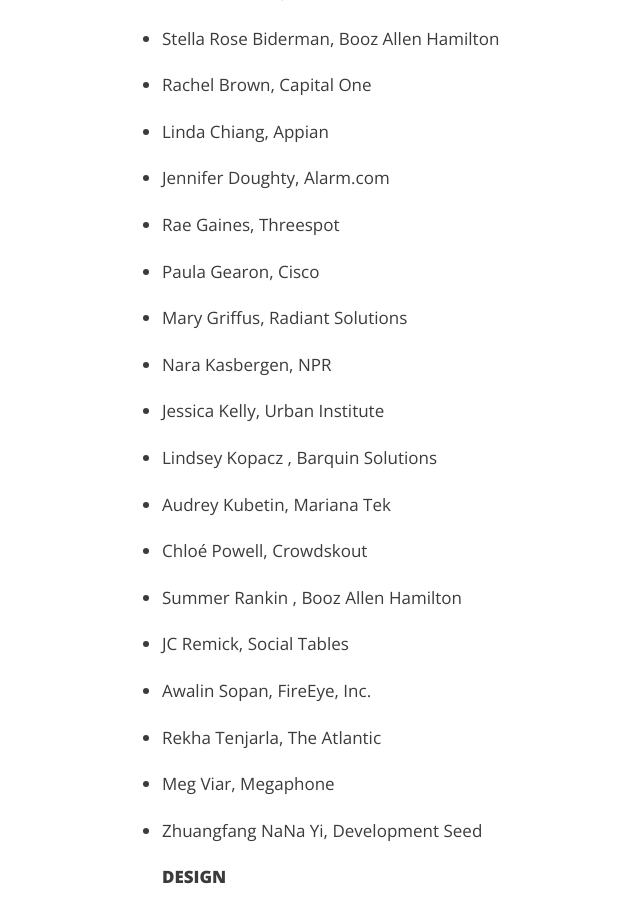
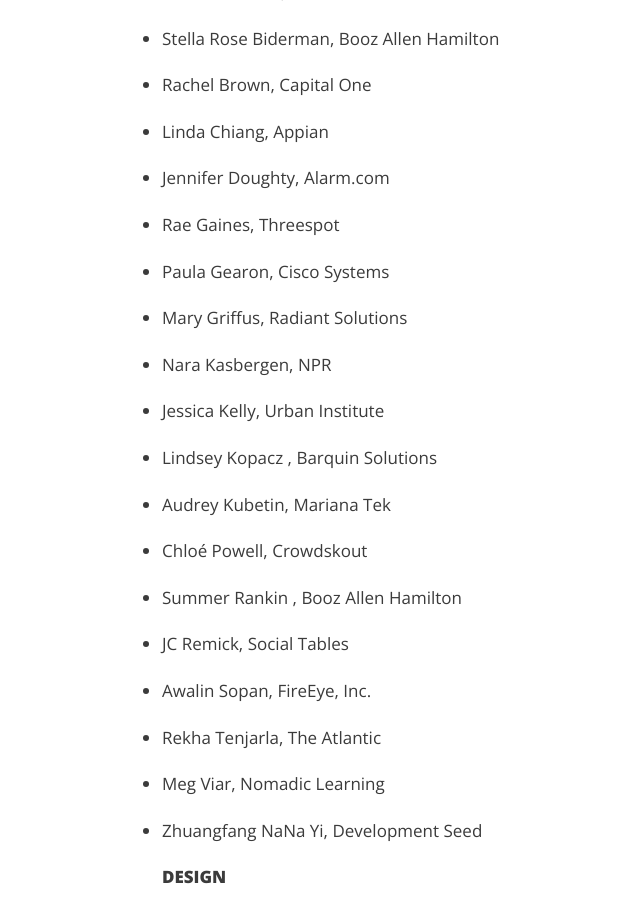
Before and after one commit to dcfemtech/dcfemtech.github.io, a Jekyll site: the page built from awards-2019-media.md, in a window 1280 px wide and 900 px high, scrolled down 1718 px. Shown: the whole window, without its empty margins (78-718 px from the left). Built offline with Jekyll 4.4.1, drawn with Linux system fonts in a browser that asks for light colours.

Commit message:
update names

```diff
--- a/awards-2019-media.md
+++ b/awards-2019-media.md
@@ -41,7 +41,7 @@
 
 * Rae Gaines, Threespot
 
-* Paula Gearon, Cisco
+* Paula Gearon, Cisco Systems
 
 * Mary Griffus, Radiant Solutions
 
@@ -63,7 +63,7 @@
 
 * Rekha Tenjarla, The Atlantic
 
-* Meg Viar, Megaphone
+* Meg Viar, Nomadic Learning
 
 * Zhuangfang NaNa Yi, Development Seed
 
--- a/awards.html
+++ b/awards.html
@@ -68,7 +68,7 @@
           <li>
             <img src="/assets/awards-2019/dcft.jpg" aria-hidden />
             <h3>Paula Gearon</h3>
-            <p>Cisco</p>
+            <p>Cisco Systems</p>
           </li>
           <li>
             <img src="/assets/awards-2019/code/Mary.jpg" aria-hidden />
@@ -124,7 +124,7 @@
           <li>
             <img src="/assets/awards-2019/code/Meg.jpg" aria-hidden />
             <h3>Meg Viar</h3>
-            <p>Megaphone</p>
+            <p>Nomadic Learning</p>
           </li>
           <li>
             <img src="/assets/awards-2019/code/Zhuangfang.jpg" aria-hidden />
```
